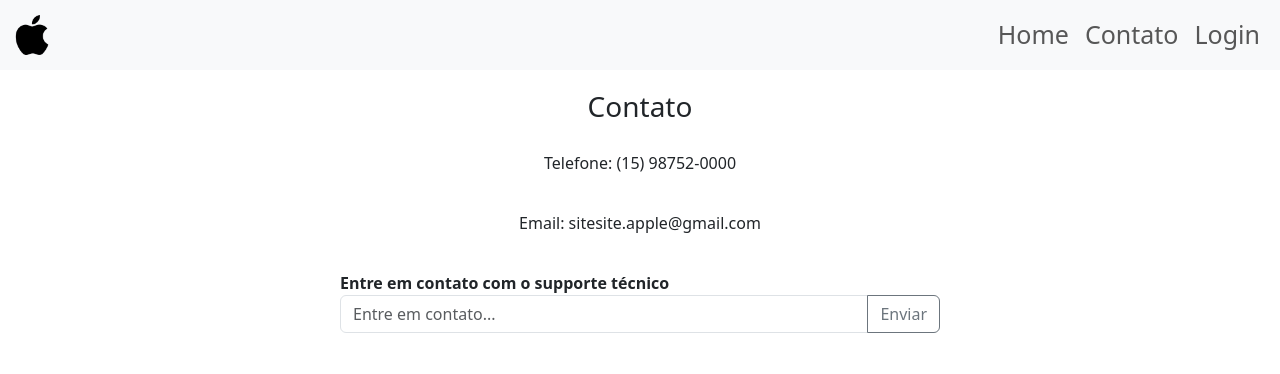
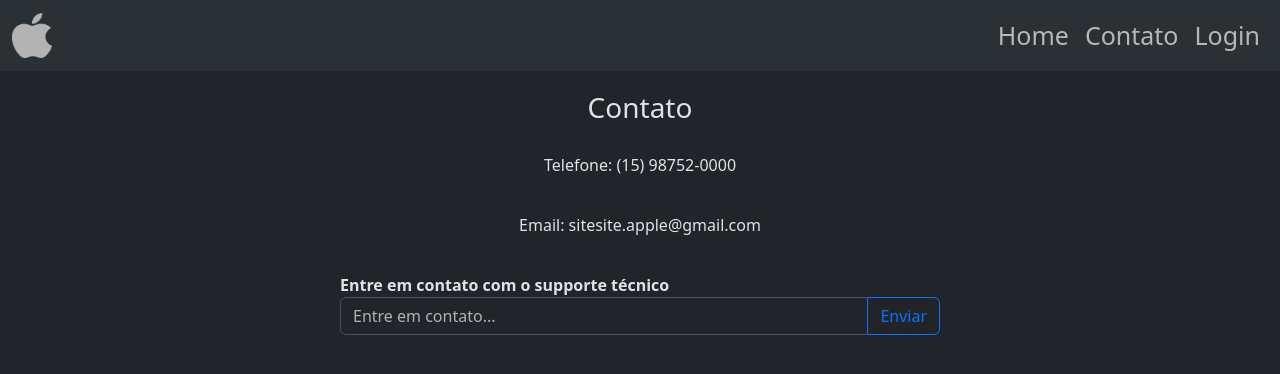
Before and after one commit to GustavoBotejara/Web-Design, a website: page AC2/src/pages/contato/index.html in a window 1280 px wide. Drawn offline with nearby package versions, Linux system fonts and the light colour scheme.

Commit message:
feat :: Dark Mode

```diff
--- a/AC2/src/pages/contato/index.html
+++ b/AC2/src/pages/contato/index.html
@@ -1,5 +1,5 @@
 <!DOCTYPE html>
-<html lang="pt-br">
+<html lang="pt-br" data-bs-theme="dark">
 
 <head>
     <meta charset="UTF-8">
@@ -13,7 +13,7 @@
 <body>
     <nav class="navbar navbar-expand-lg bg-body-tertiary">
         <div class="container-fluid">
-            <a class="navbar-brand" #nav><img src="../../../images/apple_logo.png" width="40" height="40"></a>
+            <a class="navbar-brand" #nav><img src="../../../images/Apple_logo_grey.svg.png" width="40" height="45"></a>
             <ul class="navbar-nav">
                 <li class="nav-item">
                     <a class="nav-link" href="../../index.html">Home</a>
@@ -46,7 +46,7 @@
                 <label><b>Entre em contato com o supporte técnico</b></label>
                 <div class="input-group mb-3">
                     <input type="text" class="form-control" name="mensagemSupporte" placeholder="Entre em contato..." aria-describedby="button-addon2" id="messagemSupporte">
-                    <button class="btn btn-outline-secondary" type="submit" id="button-addon2">Enviar</button>
+                    <button class="btn btn-outline-primary" type="submit" id="button-addon2">Enviar</button>
                 </div>
             </form>
         </div>
```
Also changed, not shown: AC2/src/index.html (+2 -2 lines), AC2/src/pages/login/index.html (+2 -2 lines), AC2/src/pages/visualizar-produto/index.html (+2 -2 lines), AC2/images/Apple_logo_grey.svg.png (added).
